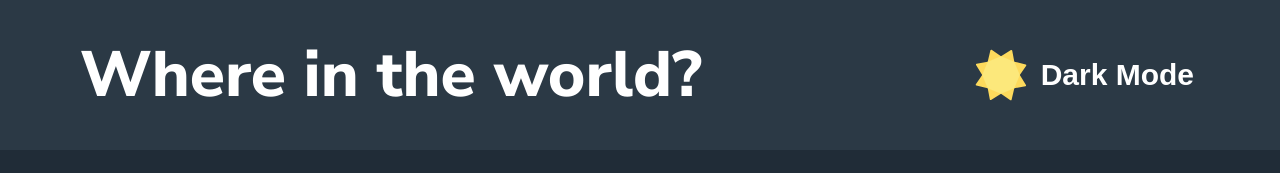
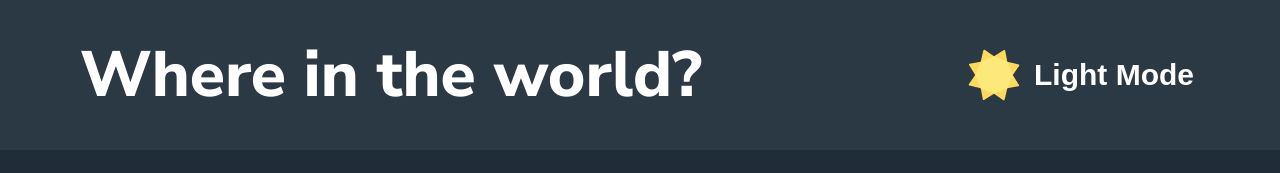
Before and after one commit to Gosia-Magdzik/countries-app-redux, a React (Create React App) app: page / in a window 1280 px wide. Shown: the top 173 px of the page. Built offline with nearby package versions, Linux system fonts and the light colour scheme; a web font is replaced by a local one.

Commit message:
mode switcher details setting

```diff
--- a/src/App.js
+++ b/src/App.js
@@ -2,11 +2,16 @@ import  { Nav }  from "./Components/NavigationBar";
 import React from "react";
 import { ThemeProvider } from "styled-components";
 import { darkTheme, lightTheme } from "./theme";
-
+import { selectIsDarkMode } from "./Components/NavigationBar/ModeSwither/ModeSlice";
+import { useSelector } from "react-redux";
+import { GlobalStyle } from "./GlobalStyles";
 
 function App () {
+  const darkMode = useSelector(selectIsDarkMode);
+
   return (
-    <ThemeProvider theme={ darkTheme }>
+    <ThemeProvider theme={ darkMode ? darkTheme : lightTheme }>
+      <GlobalStyle/>
       <Nav/>
     </ThemeProvider>
   );
--- a/src/Components/NavigationBar/ModeSwither/ModeSlice.js
+++ b/src/Components/NavigationBar/ModeSwither/ModeSlice.js
@@ -2,7 +2,7 @@ import { createSlice } from '@reduxjs/toolkit';
 
 const initialState = {
     darkMode: true,
-  };
+};
 
 const darkModeSlice = createSlice({
     name: "darkMode",
--- a/src/Components/NavigationBar/ModeSwither/index.js
+++ b/src/Components/NavigationBar/ModeSwither/index.js
@@ -1,17 +1,16 @@
-import { Button, StyledSun } from "./styled";
-import { ReactComponent as Sun } from "./sun.svg"
-import { ReactComponent as moon } from "./night_sky.svg"
-import { switchDarkMode } from "./ModeSlice";
+import { Button, StyledSun, StyledMoon } from "./styled";
+import { selectIsDarkMode, switchDarkMode } from "./ModeSlice";
 import { useDispatch, useSelector } from "react-redux";
 
 
 export const ModeSwitch = () => {
     const dispatch = useDispatch();
+    const darkMode = useSelector(selectIsDarkMode)
 
     return(
         <Button onClick={() => dispatch(switchDarkMode())}>
-            <StyledSun/>
-            Dark Mode
+            {darkMode ? <StyledSun /> : <StyledMoon />}
+            {darkMode ? <p>Light Mode</p> : <p>Dark Mode</p> }
         </Button>
     );
 };
--- a/src/Components/NavigationBar/ModeSwither/styled.js
+++ b/src/Components/NavigationBar/ModeSwither/styled.js
@@ -1,5 +1,7 @@
 import styled from "styled-components";
-import { ReactComponent as Sun } from "./sun.svg"
+import { ReactComponent as Sun } from "./sun.svg";
+import { ReactComponent as Moon } from "./night_sky.svg";
+
 
 export const Button = styled.button`
     color: ${({ theme }) => theme.colors.text};
@@ -14,15 +16,25 @@ export const Button = styled.button`
     font-weight: 600;
     white-space: nowrap;
 
-
     &&:hover {
         transform: scale(0.9);
         filter: brightness(1.5);
-        color: #E5C74B;
+
+    }
+
+    &&:active {
+        transform: scale(1.1);
+        filter: brightness(2);
     }
 `;
 
 export const StyledSun = styled(Sun)`
     width: 2em;
     height: 2em;
+
 `;
+
+export const StyledMoon = styled(Moon)`
+    width: 2em;
+    height: 2em;
+`;
--- a/src/GlobalStyles.js
+++ b/src/GlobalStyles.js
@@ -16,7 +16,7 @@ export const GlobalStyle = createGlobalStyle`
     margin: 0 auto;
     padding: 0;
     font-family: 'Nunito Sans', sans-serif;
-    background: hsl(207, 26%, 17%);
+    background: ${({ theme }) => theme.colors.background};
   }
 `;
 
--- a/src/index.js
+++ b/src/index.js
@@ -3,16 +3,14 @@ import ReactDOM from 'react-dom/client';
 import App from './App';
 import reportWebVitals from './reportWebVitals';
 import { BrowserRouter } from 'react-router-dom';
-import { GlobalStyle } from "./GlobalStyles";
 import { Provider } from "react-redux";
-import { store } from "./store"
+import { store } from "./store";
 
 const root = ReactDOM.createRoot(document.getElementById('root'));
 root.render(
   <React.StrictMode>
     <Provider store={store}>
       <BrowserRouter>
-        <GlobalStyle/>
         <App />
       </BrowserRouter>
     </Provider>
```
